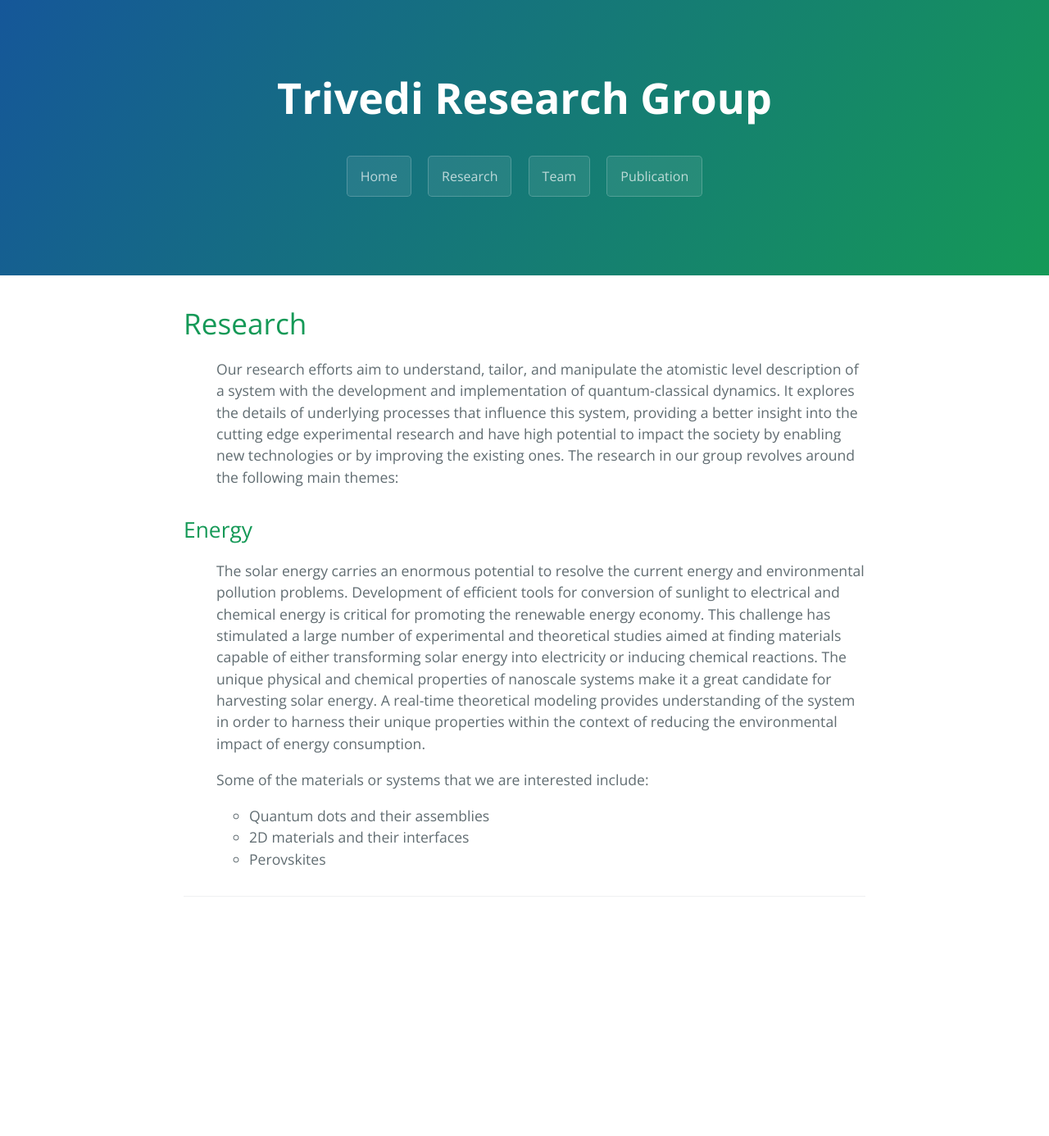
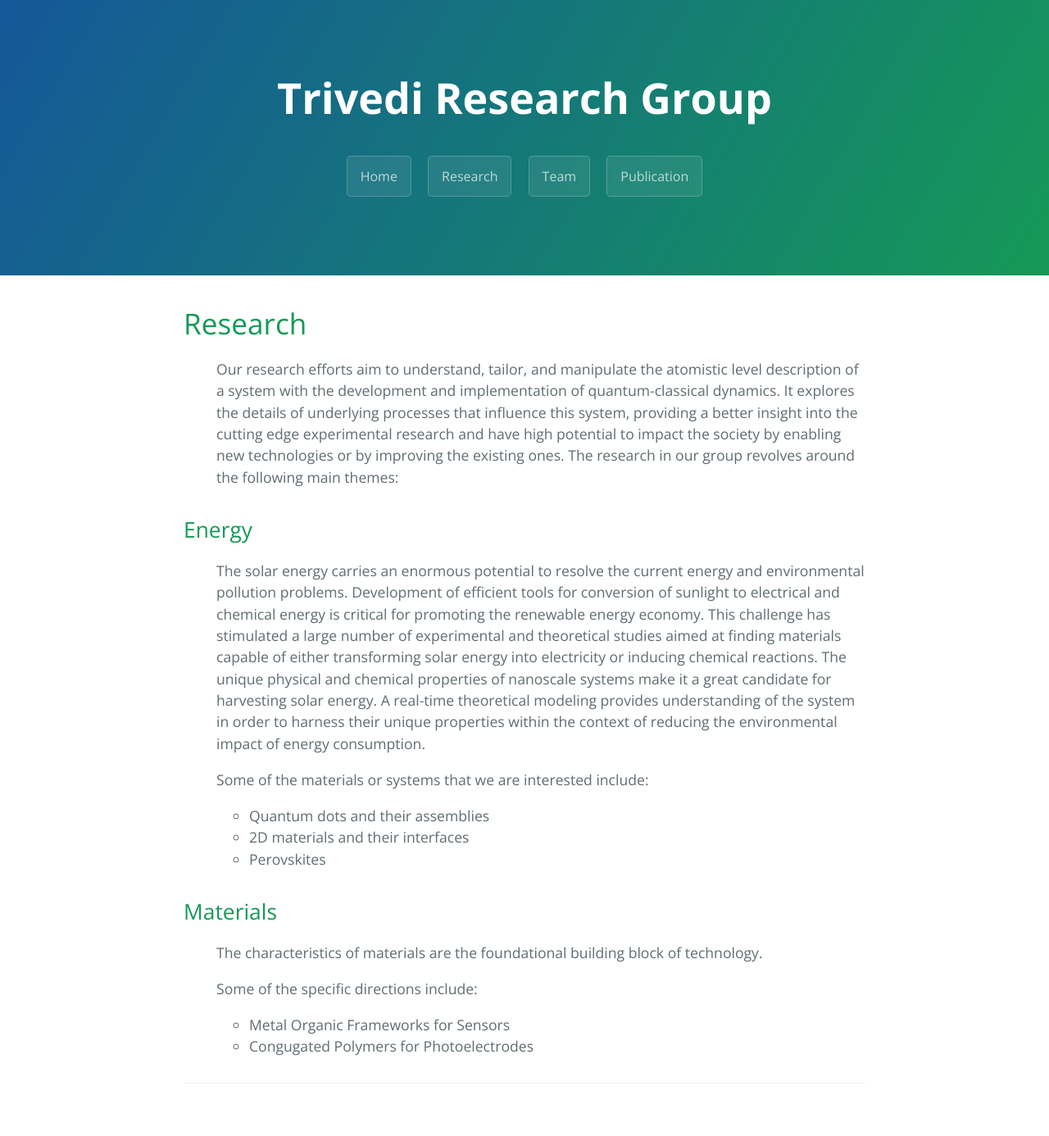
Before and after one commit to dharatrivedi/dharatrivedi.github.io, a Jekyll site: the page built from research.html, in a window 1280 px wide. Shown: the whole page at 82% size. Built offline with Jekyll 4.4.1, drawn with Linux system fonts in a browser that asks for light colours; before the commit the page ends 1158 px from its top, so only the background shows below that.

Commit message:
Update research.html

```diff
--- a/research.html
+++ b/research.html
@@ -25,4 +25,19 @@ title: {{ site.name }}
     </p>
     {% endfor %}
   </ul>
+  <h2>Materials</h2>
+  <ul class="posts">
+    {% for post in site.posts %}
+      The characteristics of materials are the foundational building block of technology.
+    <p> </p>
+    <p>
+      Some of the specific directions include:
+      <ul>
+        <li>Metal Organic Frameworks for Sensors</li>
+        <li>Congugated Polymers for Photoelectrodes</li>
+      </ul>
+    </p>
+    {% endfor %}
+  </ul>
+
 </div>
```
